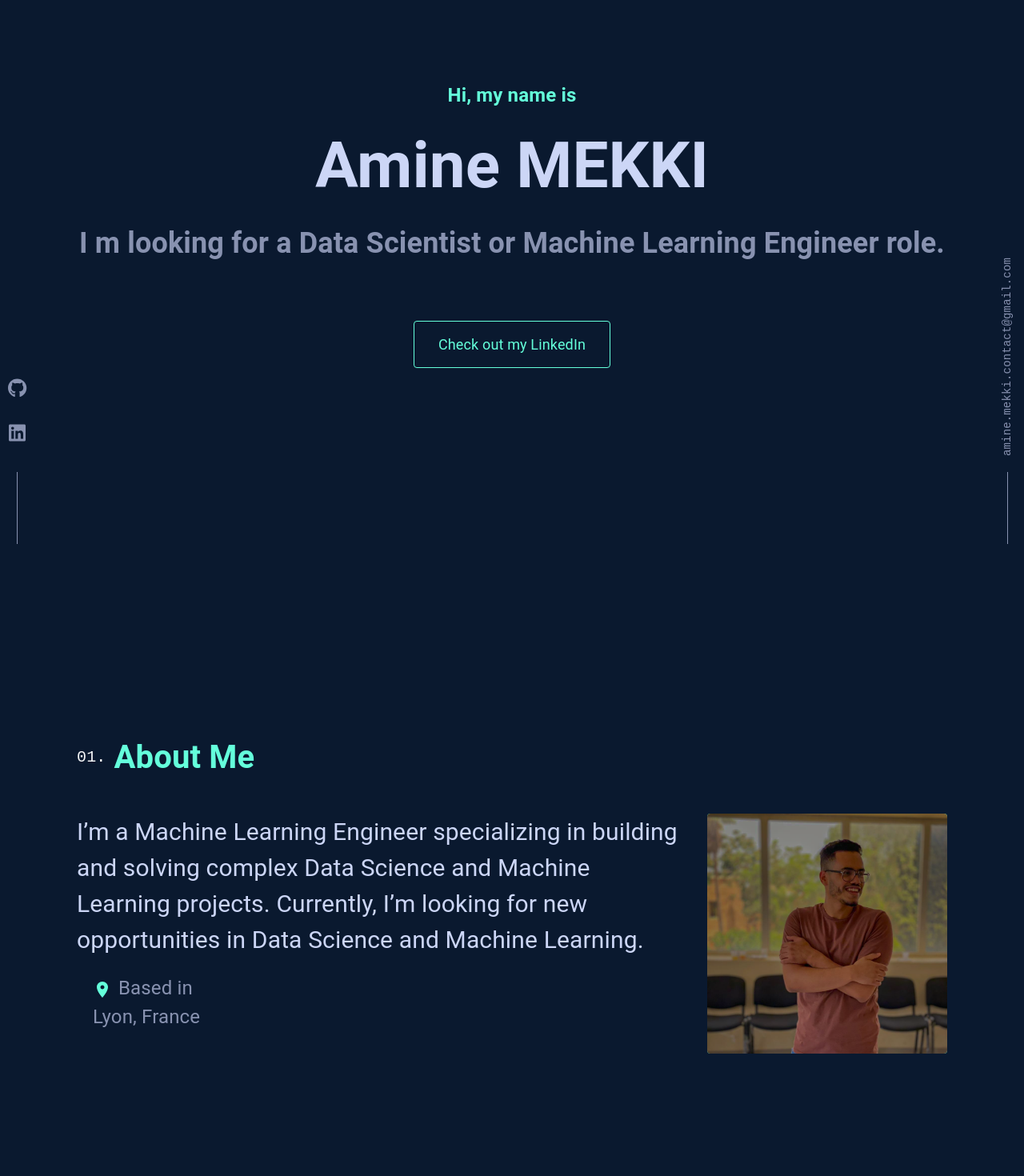
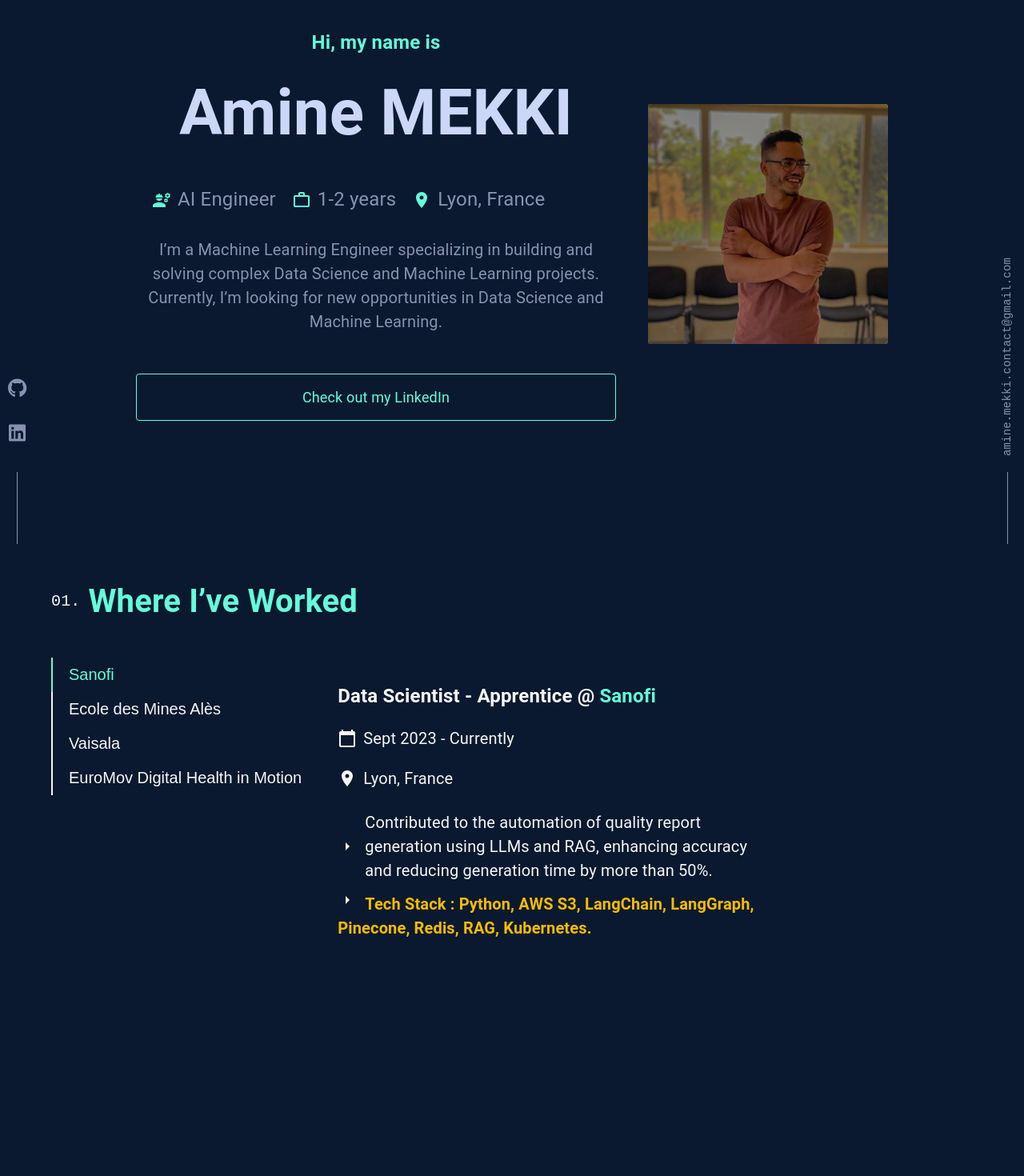
Before and after one commit to AmineMekki01/my-portfolio, a React (Create React App) app: page / in a window 1280 px wide. Shown: the part 120-1590 px from the top of the page at 80% size. Built offline with nearby package versions, Linux system fonts and the light colour scheme.

Commit message:
feat: a tier up ;)

```diff
--- a/src/App.js
+++ b/src/App.js
@@ -3,7 +3,6 @@ import { CssBaseline, Container } from '@mui/material';
 import styled from 'styled-components';
 import Header from './components/Header';
 import Hero from './components/Hero';
-import About from './components/About';
 import WorkExperience from './components/WorkExperience';
 import Projects from './components/Projects';
 import Contact from './components/Contact';
@@ -37,9 +36,6 @@ function App() {
       <Header />
       <Hero />
       <Container>
-        <Section id="about">
-          <About />
-        </Section>
         <Section id="work-experience">
           <WorkExperience />
         </Section>
--- a/src/components/About.js
+++ /dev/null
@@ -1,145 +0,0 @@
-import React from 'react';
-import styled from 'styled-components';
-import { useTranslation } from 'react-i18next';
-import LocationOnIcon from '@mui/icons-material/LocationOn';
-const About = () => {
-  const { t } = useTranslation();
-
-  return (
-    <AboutContainer id="about">
-      <Title>{t('about.title')}</Title>
-      <Content>
-        <Text>
-          <span>{t('about.description')}
-            {' '}
-            <a href="https://sanofi.com/" target="_blank" rel="noreferrer">
-              {t("about.description_company")}
-            </a>
-
-            {t("about.description_continue")}</span>
-          <TechList>
-            <ul>
-
-              <li><LocationOnIcon style={{ verticalAlign: 'middle', marginRight: '8px', color: '#64ffda' }} />{t('about.location')}</li>
-            </ul>
-          </TechList>
-        </Text>
-        <ImageWrapper>
-          <Image src="./images/me_in_grad.jpg" alt="Brittany Chiang" />
-        </ImageWrapper>
-      </Content>
-
-
-    </AboutContainer>
-  );
-};
-const TechList = styled.div`
-  ul {
-    display: grid;
-    grid-template-columns: repeat(2, minmax(140px, 200px));
-    padding: 0;
-    margin: 20px 0 0 0;
-    overflow: hidden;
-    list-style: none;
-
-    li {
-      position: relative;
-      margin-bottom: 10px;
-      padding-left: 20px;
-      font-size: 1.5rem;
-      color: #8892b0;
-
-
-    }
-  }
-`;
-
-const AboutContainer = styled.div`
-  padding: 2rem;
-  text-align: left;
-  height: 100vh;
-  display: flex;
-  flex-direction: column;
-  justify-content: center;
-`;
-
-const Title = styled.h4`
-  color: #64FFDB;
-  margin-bottom: 2rem;
-  font-size: clamp(2rem, 5vw, 2.5rem);
-  display: flex;
-  align-items: center;
-  position: relative;
-  margin: 10px 0 40px;
-  width: 100%;
-  white-space: nowrap;
-  font-weight: 600;
-
-  &:before {
-    counter-increment: section;
-    content: '0' counter(section) '.';
-    margin-right: 10px;
-    color: #f6f7f8;
-    font-family: 'SF Mono', 'Fira Code', 'Fira Mono', 'Roboto Mono', monospace;
-    font-size: clamp(16px, 3vw, 20px);
-    font-weight: 400;
-  }
-`;
-
-const Content = styled.div`
-  display: flex;
-  align-items: flex-start;
-  justify-content: space-between;
-  gap: 2rem;
-
-  @media (max-width: 768px) {
-    flex-direction: column;
-     align-items: center;
-  }
-`;
-
-const Text = styled.div`
-  flex: 1;
-  font-size: clamp(22px, 5vw, 30px);
-  color: #ccd6f6;
-  word-wrap: break-word;
-  overflow-wrap: break-word;
-  p {
-    margin: 0 0 20px 0;
-    line-height: 1.6;
-  }
-`;
-
-
-const ImageWrapper = styled.div`
-  width: 300px;
-  height: 300px;
-  flex-shrink: 0;
-  border-radius: 4px;
-  overflow: hidden;
-  background-color: #64ffda;
-
-  @media (max-width: 768px) {
-    margin: 0 auto;
-  }
-
-  @media (max-width: 400px) {
-    width: 220px;
-    height: 250px;
-  }
-`;
-
-const Image = styled.img`
-  width: 100%;
-  height: 100%;
-  object-fit: cover;
-  transition: transform 0.3s ease-in-out;
-  filter: brightness(0.6);
-
-  &:hover {
-    transform: scale(1.1);
-    filter: brightness(1);
-  }
-`;
-
-export default About;
--- a/src/components/Contact.js
+++ b/src/components/Contact.js
@@ -28,7 +28,7 @@ const ContactTitle = styled.h4`
   font-weight: 400;
   margin-bottom: 20px;
   &:before {
-    content: '06. ';
+    content: '05. ';
     color: #64ffda;
   }
 `;
--- a/src/components/Education.js
+++ b/src/components/Education.js
@@ -26,7 +26,7 @@ const Title = styled.h4`
   font-weight: 600;
 
   &:before {
-    content: '05.';
+    content: '04.';
     margin-right: 10px;
     color: #f6f7f8;
     font-family: 'SF Mono', 'Fira Code', 'Fira Mono', 'Roboto Mono', monospace;
--- a/src/components/Hero.js
+++ b/src/components/Hero.js
@@ -1,16 +1,38 @@
 import React from 'react';
 import styled from 'styled-components';
 import { useTranslation } from 'react-i18next';
+import LocationOnIcon from '@mui/icons-material/LocationOn';
+import WorkOutlineIcon from '@mui/icons-material/WorkOutline';
+import EngineeringIcon from '@mui/icons-material/Engineering';
+
+const TechList = styled.div`
+  ul {
+    display: flex;
+    padding: 0;
+    margin: 20px 0 0 0;
+    list-style: none;
+
+    li {
+      position: relative;
+      margin-bottom: 10px;
+      padding-left: 20px;
+      font-size: 1.5rem;
+      color: #8892b0;
+    }
+  }
+`;
 
 const HeroSection = styled.section`
   display: flex;
-  flex-direction: column;
+  flex-direction: row;
   justify-content: center;
   align-items: center;
   height: 100vh;
   text-align: center;
   background-color: #0a192f;
-
+@media (max-width: 900px) {
+    flex-direction: column-reverse;
+  }
   h1 {
     color: #64ffda;
     font-size: clamp(16px, 5vw, 24px);
@@ -28,7 +50,12 @@ const HeroSection = styled.section`
     font-size: clamp(20px, 5vw, 36px);
     margin: 0;
   }
+  h4 {
+    color: #8892b0;
+    font-size: 20px;
+    margin: 0;
 
+  }
   p {
     color: #8892b0;
     font-size: 20px;
@@ -59,18 +86,69 @@ const HeroSection = styled.section`
   }
 `;
 
+const MainHero = styled.div`
+  display: flex;
+  flex-direction: column;
+
+`;
+
+const ImageWrapper = styled.div`
+  width: 300px;
+  height: 300px;
+  flex-shrink: 0;
+  border-radius: 4px;
+  overflow: hidden;
+  background-color: #64ffda;
+  margin-left: 40px;
+
+  @media (max-width: 768px) {
+    margin: 0 auto;
+  }
+
+  @media (max-width: 400px) {
+    width: 220px;
+    height: 250px;
+  }
+`;
+
+const Image = styled.img`
+  width: 100%;
+  height: 100%;
+  object-fit: cover;
+  transition: transform 0.3s ease-in-out;
+  filter: brightness(0.6);
+
+  &:hover {
+    transform: scale(1.1);
+    filter: brightness(1);
+  }
+`;
+
+
 const Hero = () => {
   const { t } = useTranslation();
 
   return (
     <HeroSection>
-      <h1>{t('hero.intro')}</h1>
-      <h2>{t('hero.name')}</h2>
-      <h3>{t('hero.tagline')}</h3>
-      <p>{t('hero.description')}</p>
-      <a href="https://www.linkedin.com/in/mekki-amine/" target="_blank" rel="noopener noreferrer">
-        {t('hero.linkedinButton')}
-      </a>
+      <MainHero>
+        <h1>{t('hero.intro')}</h1>
+        <h2>{t('hero.name')}</h2>
+        <TechList>
+          <ul>
+            <li><EngineeringIcon style={{ verticalAlign: 'middle', marginRight: '8px', color: '#64ffda' }} />{t('heroExtra.jobTitle')}</li>
+            <li><WorkOutlineIcon style={{ verticalAlign: 'middle', marginRight: '8px', color: '#64ffda' }} />{t('heroExtra.exp')}</li>
+            <li><LocationOnIcon style={{ verticalAlign: 'middle', marginRight: '8px', color: '#64ffda' }} />{t('heroExtra.location')}</li>
+          </ul>
+        </TechList>
+        <p>{t('hero.tagline')}</p>
+        <a href="https://www.linkedin.com/in/mekki-amine/" target="_blank" rel="noopener noreferrer">
+          {t('hero.linkedinButton')}
+        </a>
+      </MainHero>
+
+      <ImageWrapper>
+        <Image src="./images/me_in_grad.jpg" alt="Brittany Chiang" />
+      </ImageWrapper>
     </HeroSection>
   );
 };
--- a/src/components/Projects.js
+++ b/src/components/Projects.js
@@ -56,7 +56,7 @@ const Title = styled.h4`
   font-weight: 600;
 
   &:before {
-    content: '04.';
+    content: '03.';
     margin-right: 10px;
     color: #f6f7f8;
     font-family: 'SF Mono', 'Fira Code', 'Fira Mono', 'Roboto Mono', monospace;
--- a/src/components/TechnicalStack.js
+++ b/src/components/TechnicalStack.js
@@ -48,7 +48,7 @@ const Title = styled.h4`
   font-weight: 600;
 
   &:before {
-    content: '03.';
+    content: '02.';
     margin-right: 10px;
     color: #f6f7f8;
     font-family: 'SF Mono', 'Fira Code', 'Fira Mono', 'Roboto Mono', monospace;
--- a/src/components/WorkExperience.js
+++ b/src/components/WorkExperience.js
@@ -18,7 +18,7 @@ const Title = styled.h3`
   font-weight: 600;
 
   &:before {
-    content: '02.';
+    content: '01.';
     margin-right: 10px;
     color: #f6f7f8;
     font-family: 'SF Mono', 'Fira Code', 'Fira Mono', 'Roboto Mono', monospace;
--- a/src/locales/en.json
+++ b/src/locales/en.json
@@ -11,17 +11,13 @@
     "hero": {
       "intro": "Hi, my name is",
       "name": "Amine MEKKI",
-      "tagline": "I m looking for a Data Scientist or Machine Learning Engineer role.",
-      "description": "",
+      "tagline": "I’m a Machine Learning Engineer specializing in building and solving complex Data Science and Machine Learning projects. Currently, I’m looking for new opportunities in Data Science and Machine Learning.",
       "linkedinButton": "Check out my LinkedIn"
     },
-    "about": {
-      "title": "About Me",
-      "description": "I’m a Machine Learning Engineer specializing in building and solving complex Data Science and Machine Learning projects. Currently, I’m looking for new opportunities in Data Science and Machine Learning.",
-      "description_company": "",
-      "description_continue" : "",
-      "location" : "Based in Lyon, France",
-      "technologies": "Here are a few technologies I’ve been working with recently:"
+    "heroExtra": {
+      "jobTitle": "AI Engineer",
+      "exp": "1-2 years",
+      "location": "Lyon, France"
     },
     "workExperience" :{
         "title" : "Where I’ve Worked"
--- a/src/locales/fr.json
+++ b/src/locales/fr.json
@@ -11,17 +11,13 @@
     "hero": {
       "intro": "Salut, je m'appelle",
       "name": "Amine MEKKI",
-      "tagline": "Je recherche un poste de Data Scientist ou Machine Learning Engineer.",
-      "description": "",
+      "tagline": "Je suis un ingénieur en apprentissage automatique, spécialisé dans la conception et la résolution de projets complexes en science des données et apprentissage automatique. Je suis actuellement à la recherche de nouvelles opportunités en science des données et apprentissage automatique.",
       "linkedinButton": "Consultez mon LinkedIn"
     },
-    "about": {
-      "title": "À propos de moi",
-      "description": "Je suis un ingénieur en apprentissage automatique, spécialisé dans la conception et la résolution de projets complexes en science des données et apprentissage automatique. Je suis actuellement à la recherche de nouvelles opportunités en science des données et apprentissage automatique.",
-      "description_company": "",
-      "description_continue" : "",
-      "location" : "Basé à Lyon, France",
-      "technologies": "Voici quelques technologies avec lesquelles j'ai récemment travaillé:"
+    "heroExtra": {
+      "jobTitle": "Ingénieur IA",
+      "exp": "1-2 ans",
+      "location": "Lyon, France"
     },
     "workExperience": {
       "title": "Où j'ai travaillé"
```
